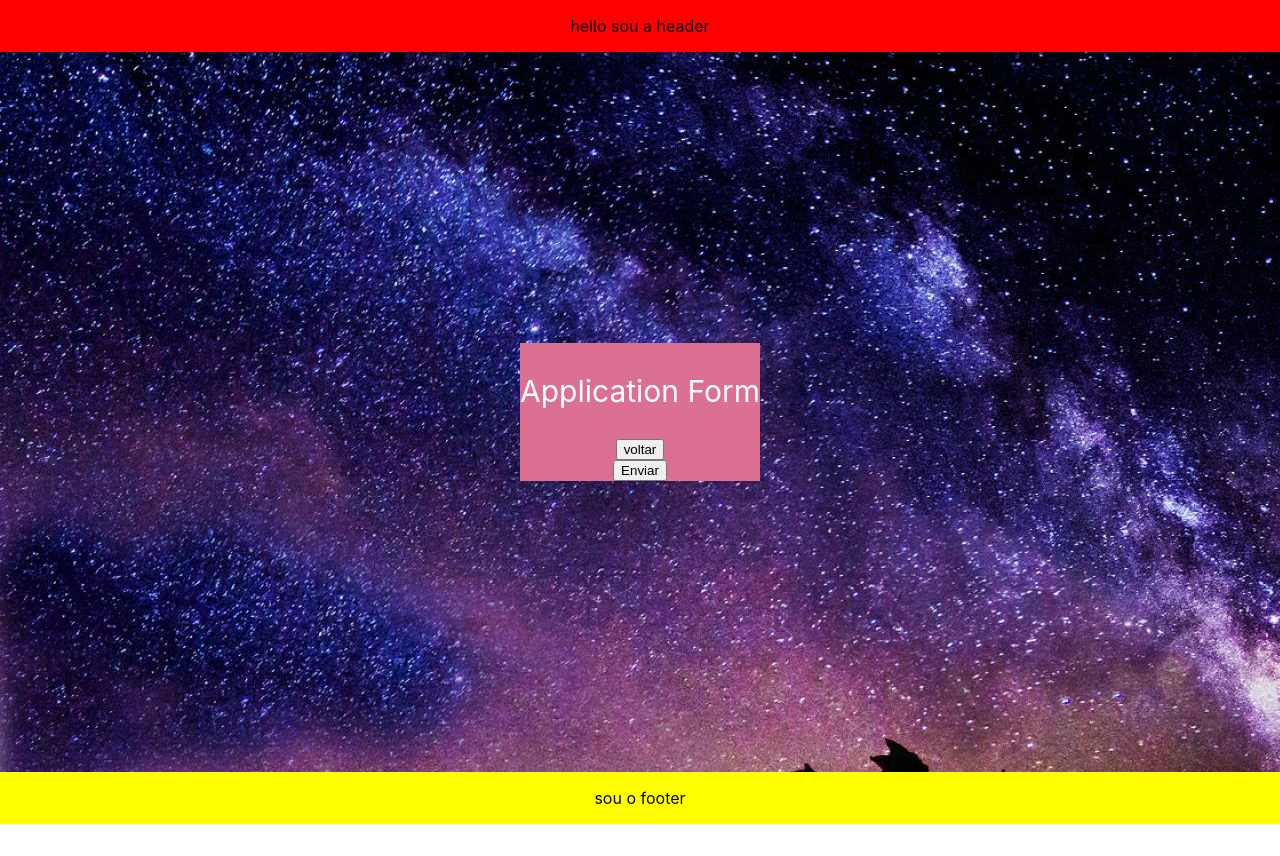
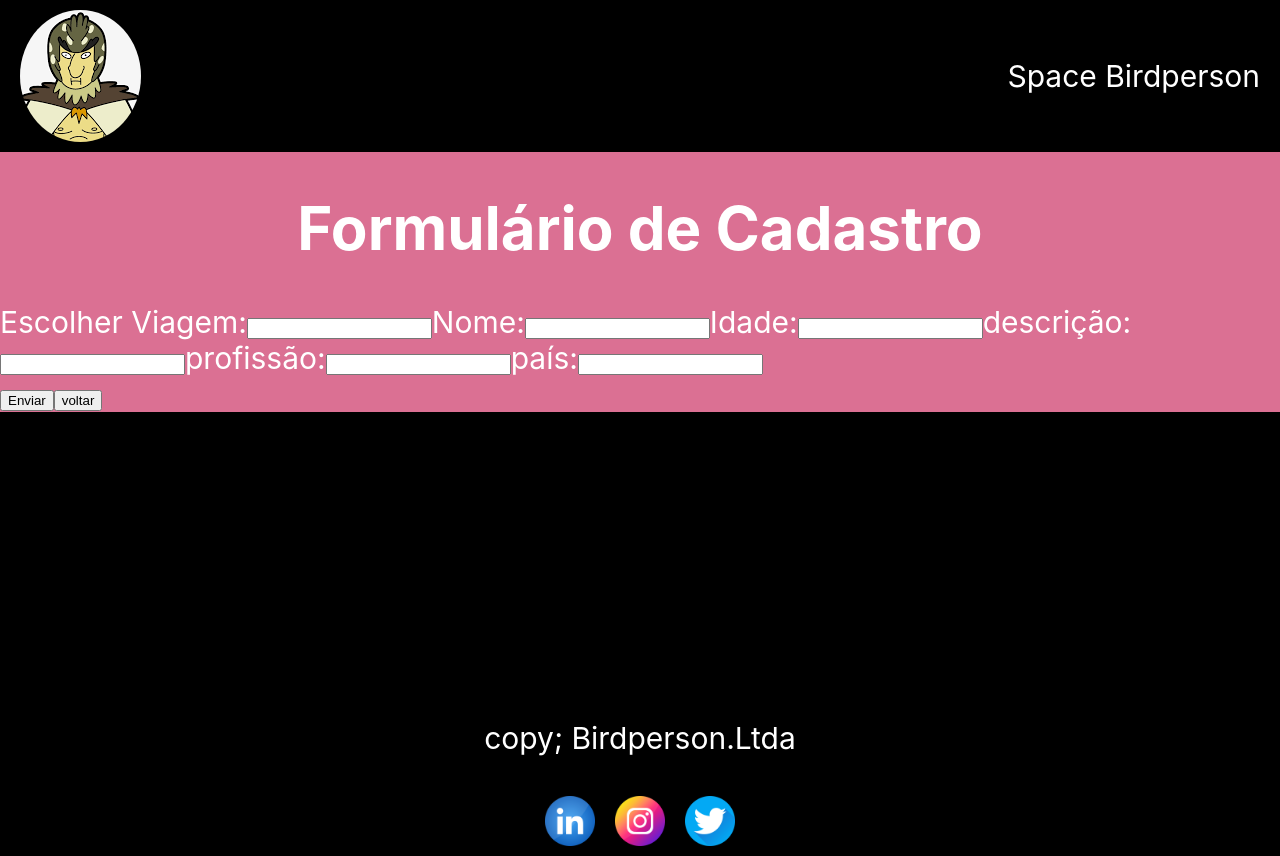
Before and after one commit to future4code/franklin-Danyelle-Candido, a React (Create React App) app in the folder modulo1/projeto-labex/: page /trips/application in a window 1280 px wide. Before the commit the page ends 824 px from the top, so only its background shows below. Built offline with nearby package versions, Linux system fonts and the light colour scheme.

Commit message:
formulário e ajustes

```diff
--- a/modulo1/projeto-labex/src/App.js
+++ b/modulo1/projeto-labex/src/App.js
@@ -1,31 +1,36 @@
 import React from "react";
 import styled from "styled-components";
-import backgroundImage from './assets/backgroundImage.jpg';
 import Footer from "./components/static/footer";
 import Header from "./components/static/header";
 import Router from "./router/Router";
 
+const GlobalContainer = styled.div`
+  display: flex;
+  flex-direction: column;
+  background-color: black;
+  color: white;
+  font-size: 30px;
+`
+
 const MainContainer = styled.div`
   display: flex;
-  justify-content: center;
   flex-direction: column;
-  align-items: center;
-  background-image: url(${backgroundImage});
+  background-color: black;
   color: white;
-  height: 90vh;
+  height: 42vw;
   font-size: 30px;
 `
 
 
 function App() {
   return (
-    <div>
+    <GlobalContainer>
       <Header/>
       <MainContainer >
         <Router/>
       </MainContainer>
       <Footer/>
-    </div>
+    </GlobalContainer>
   );
 }
 
--- a/modulo1/projeto-labex/src/components/PrivatePages/admAreaPage.js
+++ b/modulo1/projeto-labex/src/components/PrivatePages/admAreaPage.js
@@ -1,7 +1,7 @@
 import React from "react";
 import styled from "styled-components";
 import {useNavigate } from "react-router-dom";
-import {goToCreateTrip , goToDetailsTrip1 , goToDetailsTrip2 , goBack } from '../../router/coordinator';
+import {goToCreateTrip , goToLogin , goBack } from '../../router/coordinator';
 
 const AdmContainer = styled.div`
   display: flex;
@@ -10,6 +10,14 @@ const AdmContainer = styled.div`
   align-items: center;
   background-color:pink;
 `
+const optionsContainer = styled.div`
+  display: flex;
+  justify-content: center;
+  flex-direction: column;
+  align-items: center;
+  background-color:pink;
+`
+
 
 function AdmAreaPage() {
 
@@ -17,12 +25,12 @@ function AdmAreaPage() {
 
   return (
     <AdmContainer >
-      <p>Area administrativa </p>
-      <button onClick={() => goToCreateTrip(navigate)}>Criar viagem</button>
-      <button onClick={() => goToDetailsTrip1(navigate)}>Ver detalhes da viagem 1</button>
-      <button onClick={() => goToDetailsTrip2(navigate)}>Ver detalhes da viagem 2</button>
-
-      <button onClick={()=>goBack(navigate)}>voltar</button>
+      <h1>Painel de Controle de Viagens </h1>
+      <optionsContainer>
+        <button onClick={()=>goBack(navigate)}>voltar</button>
+        <button onClick={() => goToCreateTrip(navigate)}>Criar viagem</button>
+        <button onClick={() => goToLogin(navigate)}>Logout</button>
+      </optionsContainer>
     </AdmContainer>
   );
 }
--- a/modulo1/projeto-labex/src/components/PrivatePages/tripDetailsPage.js
+++ b/modulo1/projeto-labex/src/components/PrivatePages/tripDetailsPage.js
@@ -17,6 +17,9 @@ function TripDetailsPage() {
 
   return (
     <TripDetailsContainer >
+      <p>Candidatos Pendentes</p>
+      <p>Candidatos Aprovados</p>
+
       {id==1 ?
       <div><p>Trip Details 1</p> <button onClick={()=>goBack(navigate)}>voltar</button></div>
       :
--- a/modulo1/projeto-labex/src/components/PublicPages/errorPage.js
+++ b/modulo1/projeto-labex/src/components/PublicPages/errorPage.js
@@ -1,14 +1,25 @@
 import React from "react";
 import styled from "styled-components";
 import {useNavigate } from "react-router-dom";
-import {goBack } from '../../router/coordinator'
+import {goBack } from '../../router/coordinator';
+import error from '../../assets/error.jpg';
 
+const ErrorPageContainer = styled.div`
+  display: flex;
+  justify-content: center;
+  flex-direction: column;
+  align-items: center;
+  background-image:url(${error});
+  height: 85vh;
+  width: 100vw;
+`
 const ErrorContainer = styled.div`
   display: flex;
   justify-content: center;
   flex-direction: column;
   align-items: center;
-  background-color:pink;
+  background-color: black;
+
 `
 
 function ErrorPage() {
@@ -16,10 +27,12 @@ function ErrorPage() {
   const navigate = useNavigate()
 
   return (
-    <ErrorContainer >
-      <p>Error 404: essa página não existe </p>
-      <button onClick={()=>goBack(navigate)}>voltar</button>
-    </ErrorContainer>
+    <ErrorPageContainer >
+      <ErrorContainer>
+        <p>Error 404: essa página não existe </p>
+        <button onClick={()=>goBack(navigate)}>voltar</button>
+      </ErrorContainer>
+    </ErrorPageContainer>
   );
 }
 
--- a/modulo1/projeto-labex/src/components/PublicPages/formPage.js
+++ b/modulo1/projeto-labex/src/components/PublicPages/formPage.js
@@ -18,9 +18,34 @@ function ApplicationFormPage() {
 
   return (
     <FormContainer >
-      <p>Application Form</p>
-      <button onClick={()=>goBack(navigate)}>voltar</button>
-      <button onClick={()=>goToProducts(navigate)}>Enviar</button>
+      <h1>Formulário de Cadastro</h1>
+
+      <form>
+        <label>
+          Escolher Viagem:<input type="text" name="name" />
+        </label>
+        <label>
+          Nome:<input type="text" name="name" />
+        </label>
+        <label>
+          Idade:<input type="text" name="name" />
+        </label>
+        <label>
+          descrição:<input type="text" name="name" />
+        </label>
+        <label>
+          profissão:<input type="text" name="name" />
+        </label>
+        <label>
+          país:<input type="text" name="name" />
+        </label>
+        <div>
+          <button onClick={()=>goToProducts(navigate)}>Enviar</button>
+          <button onClick={()=>goBack(navigate)}>voltar</button>
+        </div>
+      </form>
+
+
     </FormContainer>
   );
 }
--- a/modulo1/projeto-labex/src/components/static/footer.js
+++ b/modulo1/projeto-labex/src/components/static/footer.js
@@ -1,19 +1,38 @@
 import React from "react";
 import styled from "styled-components";
-
+import linkedin from '../../assets/linkedin.png';
+import instagram from '../../assets/instagram.png';
+import twitter from '../../assets/twitter.png';
 
 const FooterContainer = styled.div`
   display: flex;
   justify-content: center;
+  align-items: center;
   flex-direction: column;
-  align-items: center;
-  background-color: yellow;
+  color:white
+`
+const SocialMidia = styled.div`
+  display: flex;
+  justify-content: space-around;
+  flex-direction: row;
+
+`
+const ImgMidia = styled.img`
+  display: flex;
+  justify-content: center;
+  width: 50px;
+  margin: 10px;
 `
 
 function Footer() {
   return (
     <FooterContainer >
-      <p>sou o footer</p>
+      <p> copy; Birdperson.Ltda</p>
+      <SocialMidia>
+        <ImgMidia src={linkedin}/>
+        <ImgMidia src={instagram}/>
+        <ImgMidia src={twitter}/>
+      </SocialMidia>
     </FooterContainer>
   );
 }
--- a/modulo1/projeto-labex/src/components/static/header.js
+++ b/modulo1/projeto-labex/src/components/static/header.js
@@ -1,19 +1,26 @@
 import React from "react";
 import styled from "styled-components";
+import logo from "../../assets/logo.png"
 
 
 const HeaderContainer = styled.div`
   display: flex;
-  justify-content: center;
-  flex-direction: column;
+  flex-direction: row;
   align-items: center;
-  background-color: red;
+  justify-content: space-between;
+  margin: 10px 20px;
+`
+
+const Logo = styled.img`
+  align-items: left;
+  border-radius: 50%;
 `
 
 function Header() {
   return (
     <HeaderContainer >
-      <p>hello sou a header</p>
+      <Logo src={logo}/>
+      <p>Space Birdperson</p>
     </HeaderContainer>
   );
 }
--- a/modulo1/projeto-labex/src/index.css
+++ b/modulo1/projeto-labex/src/index.css
@@ -10,4 +10,6 @@ body {
 code {
   font-family: source-code-pro, Menlo, Monaco, Consolas, 'Courier New',
     monospace;
+
+color: #000000b4
 }
--- a/modulo1/projeto-labex/src/router/Router.js
+++ b/modulo1/projeto-labex/src/router/Router.js
@@ -15,12 +15,12 @@ function Router() {
       <BrowserRouter>
           <Routes>
               <Route index element={<HomePage/>}/>
-              <Route path='/adm' element={<AdmAreaPage/>}/>
-              <Route path='/adm/createtrip' element={<CreateTripPage/>}/>
+              <Route path='/admin/trips/list' element={<AdmAreaPage/>}/>
+              <Route path='/admin/trips/create' element={<CreateTripPage/>}/>
               <Route path='/login' element={<LoginAreaPage/>}/>
-              <Route path='/adm/detailstrips/:id' element={<TripDetailsPage/>}/>
+              <Route path='/admin/trips/:id' element={<TripDetailsPage/>}/>
               <Route path='/trips/application' element={<ApplicationFormPage/>}/>
-              <Route path='/trips' element={<TravelListPage/>}/>
+              <Route path='/trips/list' element={<TravelListPage/>}/>
               <Route path='*' element={<ErrorPage/>}/>
           </Routes>
       </BrowserRouter>
--- a/modulo1/projeto-labex/src/router/coordinator.js
+++ b/modulo1/projeto-labex/src/router/coordinator.js
@@ -5,7 +5,7 @@ export const goToLogin = (navigate)=>{
   }
 
 export const goToProducts = (navigate)=>{
-    navigate('/trips')
+    navigate('/trips/list')
   }
 
 export const goBack = (navigate) =>{
@@ -13,19 +13,19 @@ export const goBack = (navigate) =>{
   }
 
 export const goToCreateTrip = (navigate) =>{
-    navigate('/adm/createtrip')
+    navigate('/admin/trips/create')
   }
 
 export const goToDetailsTrip1 = (navigate) =>{
-    navigate('/adm/detailstrips/1')
+    navigate('/admin/trips/1')
   }
 
 export const goToDetailsTrip2 = (navigate) =>{
-    navigate('/adm/detailstrips/2')
+    navigate('/admin/trips/2')
   }
 
 export const goToAdmArea = (navigate) =>{
-    navigate('/adm')
+    navigate('/admin/trips/list')
   }
 
 export const goSingUp = (navigate) =>{
```
Also changed, not shown: modulo1/projeto-labex/src/assets/error.jpg (added), modulo1/projeto-labex/src/assets/logo.png (added).
